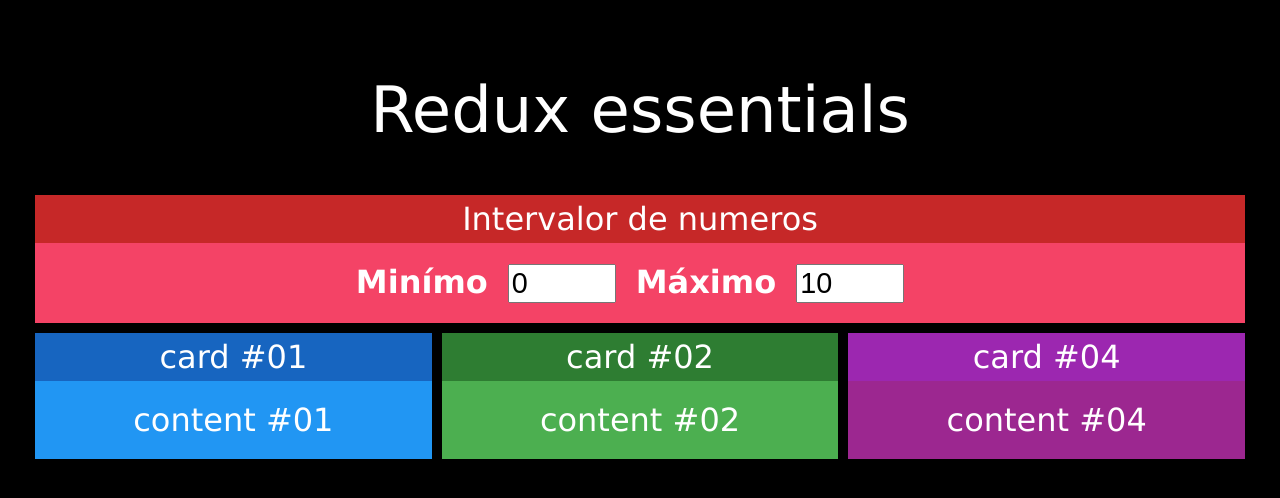
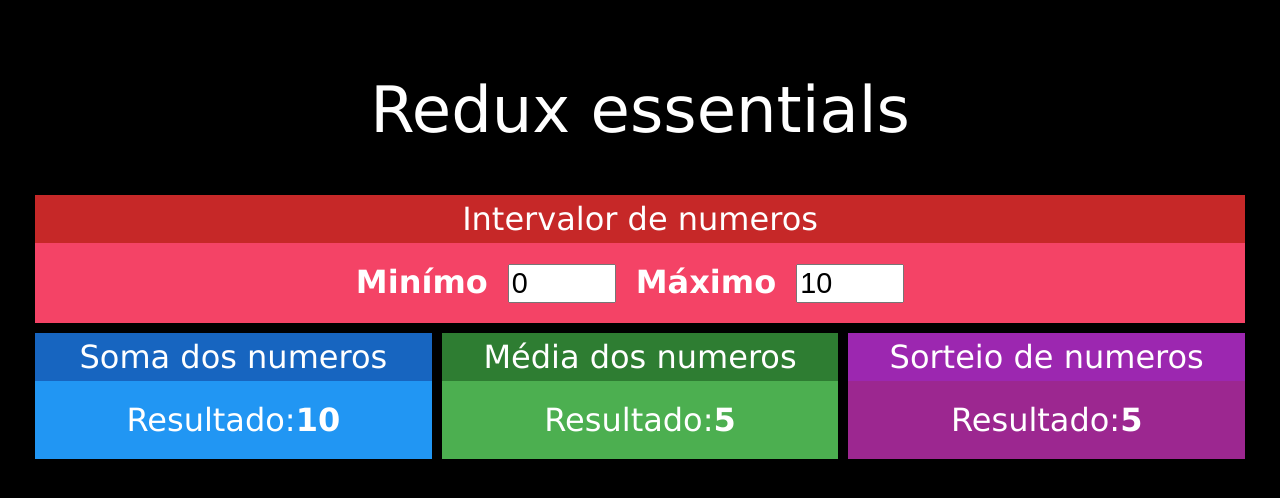
Before and after one commit to gabrielDpadua21/redux-essentials, a React (Create React App) app: page / in a window 1280 px wide. Shown: the top 498 px of the page. Built offline with nearby package versions, Linux system fonts and the light colour scheme.

Commit message:
✨feat(project): components mean, sum and elatory number

```diff
--- a/src/App.tsx
+++ b/src/App.tsx
@@ -2,6 +2,9 @@
 import Card from './components/Card';
 import './App.css';
 import Intervalo from './components/Intervalo';
+import Soma from './components/Soma';
+import Media from './components/Media';
+import Sorteio from './components/Sorteio';
 
 function App() {
   return (
@@ -11,15 +14,9 @@
          <Intervalo />
        </div>
        <div className="line">
-       <Card title='card #01' color='blue'>
-           content #01
-        </Card>
-        <Card title='card #02' color='green'>
-           content #02
-        </Card>
-        <Card title='card #04' color='purple'>
-          content #04
-        </Card>
+          <Soma />
+          <Media />
+          <Sorteio />
        </div>
     </div>
   );
--- /dev/null
+++ b/src/components/Media.tsx
@@ -0,0 +1,21 @@
+import React from 'react';
+import Card from './Card';
+
+const Media = () => {
+    return (
+        <Card title="Média dos numeros" color='green'>
+            <div>
+                <span>
+                    <span>
+                        Resultado:
+                    </span>
+                    <strong>
+                        5
+                    </strong>
+                </span>
+            </div>
+        </Card>
+    )
+}
+
+export default Media;
--- /dev/null
+++ b/src/components/Soma.tsx
@@ -0,0 +1,21 @@
+import React from 'react';
+import Card from './Card';
+
+const Soma = () => {
+    return (
+        <Card title="Soma dos numeros" color='blue'>
+            <div>
+                <span>
+                    <span>
+                        Resultado:
+                    </span>
+                    <strong>
+                        10
+                    </strong>
+                </span>
+            </div>
+        </Card>
+    )
+}
+
+export default Soma;
--- /dev/null
+++ b/src/components/Sorteio.tsx
@@ -0,0 +1,21 @@
+import React from 'react';
+import Card from './Card';
+
+const Sorteio = () => {
+    return (
+        <Card title="Sorteio de numeros" color='purple'>
+            <div>
+                <span>
+                    <span>
+                        Resultado:
+                    </span>
+                    <strong>
+                        5
+                    </strong>
+                </span>
+            </div>
+        </Card>
+    )
+}
+
+export default Sorteio;
```
